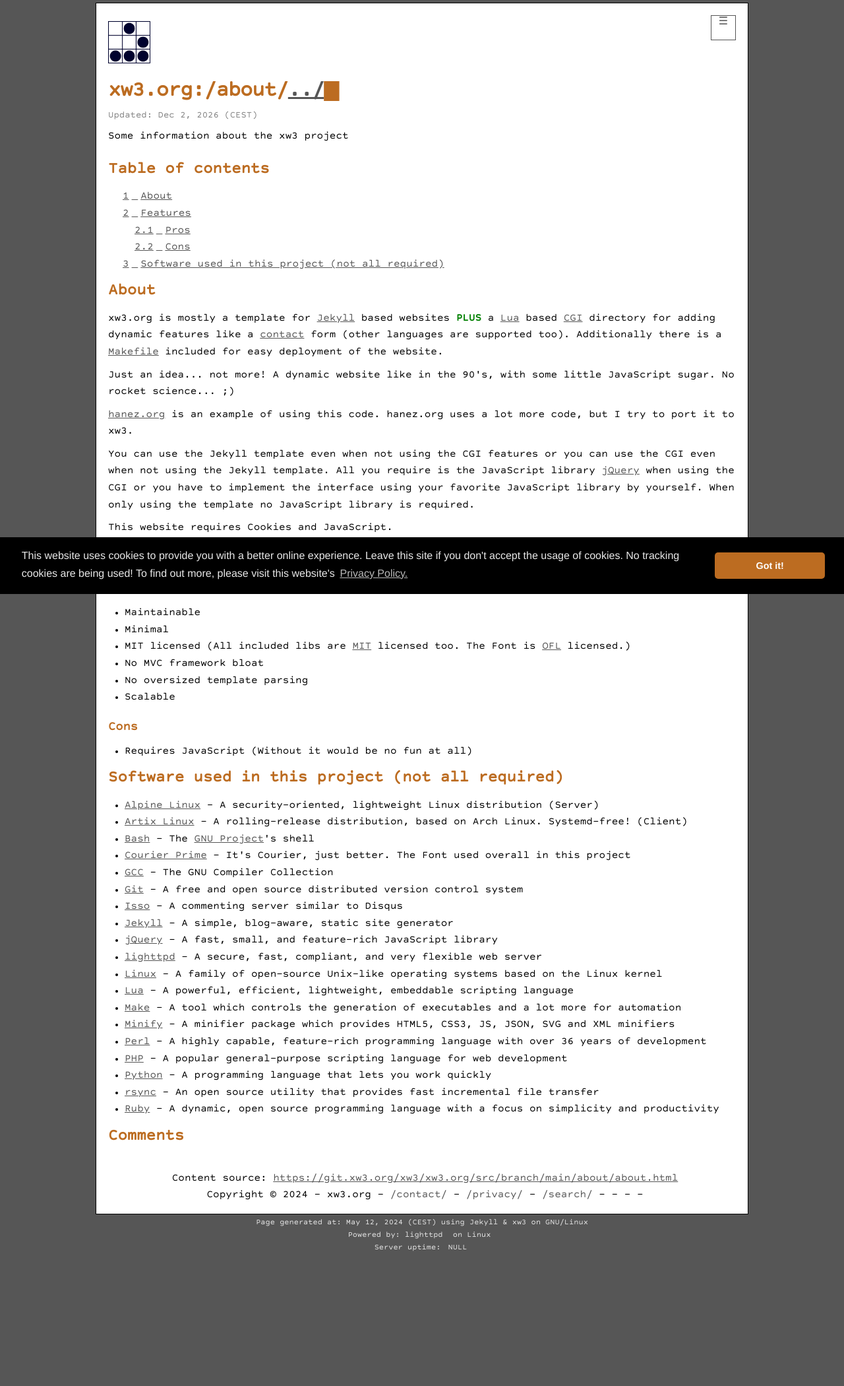
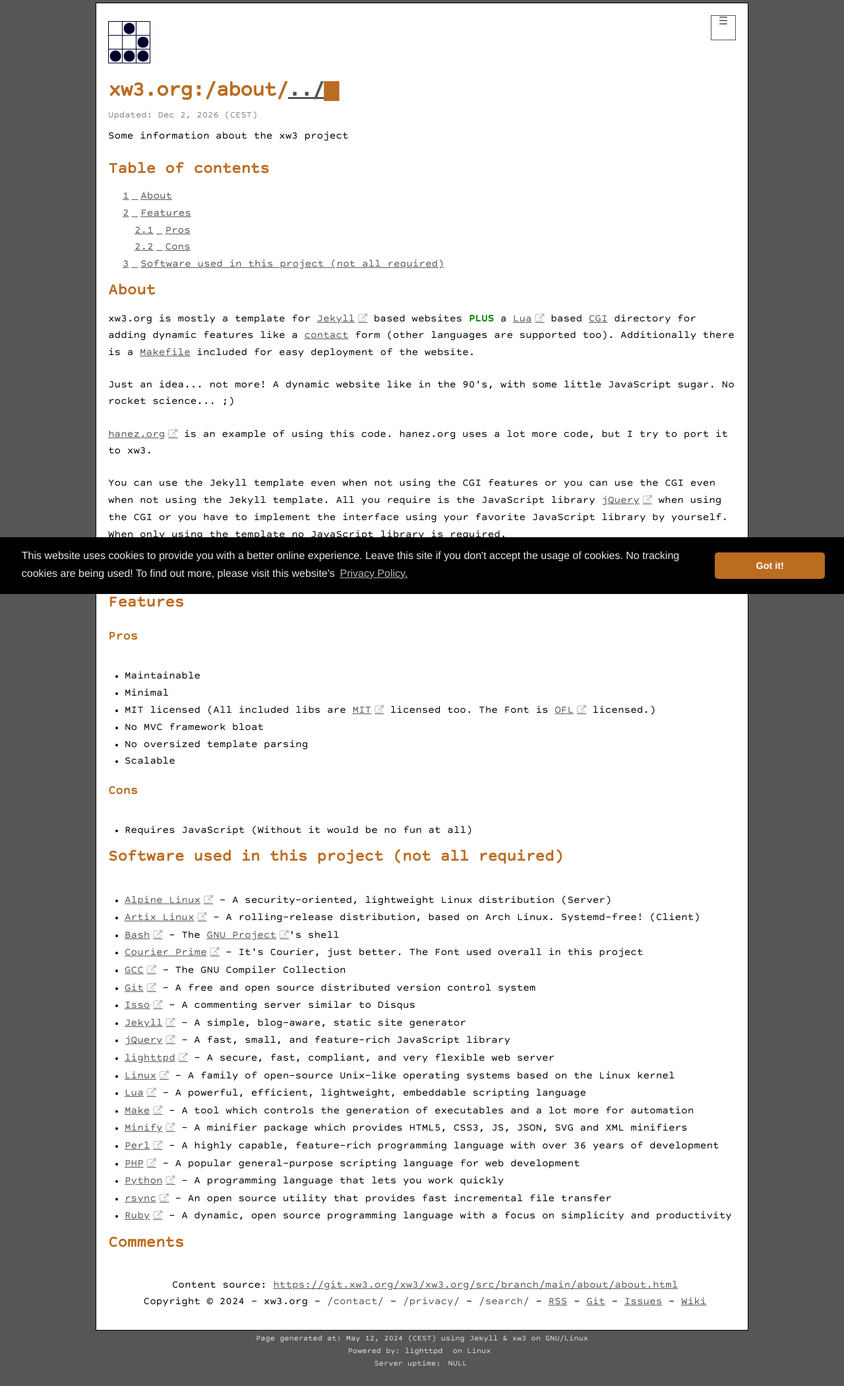
Before and after one commit to hanez/xw3, a Jekyll site: the page built from about/about.html, in a window 1280 px wide. Shown: the whole page at 66% size. Built offline with Jekyll 4.4.1, drawn with Linux system fonts in a browser that asks for light colours; comment, search, counter and statistics services are not loaded; before the commit the page ends 1910 px from its top, so only the background shows below that.

Commit message:
Added icon to external links.

```diff
--- a/_includes/footer.html
+++ b/_includes/footer.html
@@ -6,10 +6,10 @@
         <a class="page-link" href="/contact/" style="text-decoration: none;">/contact/</a> -
         <a class="page-link" href="/privacy/" style="text-decoration: none;">/privacy/</a> -
         <a class="page-link" href="/search/" style="text-decoration: none;">/search/</a> -
-        <a href="/feed.xml" class="rss" title="RSS Feed"><i class="fa fa-rss" aria-hidden="true"></i><span style="display:none;"> RSS Feed</span></a> -
-        <a href="{{ site.git }}" class="git" title="Git repositories"><i class="fa fa-git" aria-hidden="true"></i><span style="display:none;"> Git repositories</span></a> -
-        <a href="{{ site.git }}issues" class="bug" title="Issue Tracker"><i class="fa fa-bug" aria-hidden="true"></i><span style="display:none;"> Issue Tracker</span></a> -
-        <a href="{{ site.git }}wiki" class="book" title="Wiki"><i class="fa fa-book" aria-hidden="true"></i><span style="display:none;"> Wiki</span></a>
+        <a class="page-link" href="/feed.xml" title="RSS Feed">RSS</a> -
+        <a class="page-link" href="{{ site.git }}" title="Git Repositories">Git</a> -
+        <a class="page-link" href="{{ site.git }}issues" title="Issue Tracker">Issues</span></a> -
+        <a class="page-link" href="{{ site.git }}wiki" title="Wiki">Wiki</a>
       </p>
     </div>
   </div>
--- a/_sass/_base.scss
+++ b/_sass/_base.scss
@@ -118,9 +118,14 @@ a:active {
   text-decoration: none;
 }
 
+a.ext:after {
+  content: "&#128279";
+  font-size: 14px;
+}
+
 p {
   //text-align: justify;
-  padding: 0px 0px 0px 0px;
+  padding: 0px 0px 14px 0px;
 }
 
 blockquote {
--- a/about/about.html
+++ b/about/about.html
@@ -12,13 +12,13 @@ tags:
 <h2>About</h2>
 
 <div>
-  <p>xw3.org is mostly a template for <a href="https://jekyllrb.com/">Jekyll</a> based websites <b style="color:green;">PLUS</b> a <a href="https://www.lua.org/">Lua</a> based <a href="https://git.xw3.org/xw3/cgi">CGI</a> directory for adding dynamic features like a <a href="/contact/">contact</a> form (other languages are supported too). Additionally there is a <a href="https://git.xw3.org/xw3/xw3.org/src/branch/main/Makefile">Makefile</a> included for easy deployment of the website.</p>
+  <p>xw3.org is mostly a template for <a href="https://jekyllrb.com/" class="ext">Jekyll</a> based websites <b style="color:green;">PLUS</b> a <a href="https://www.lua.org/" class="ext">Lua</a> based <a href="https://git.xw3.org/xw3/cgi">CGI</a> directory for adding dynamic features like a <a href="/contact/">contact</a> form (other languages are supported too). Additionally there is a <a href="https://git.xw3.org/xw3/xw3.org/src/branch/main/Makefile">Makefile</a> included for easy deployment of the website.</p>
 
   <p>Just an idea... not more! A dynamic website like in the 90's, with some little JavaScript sugar. No rocket science... ;)</p>
 
-  <p><a href="https://hanez.org">hanez.org</a> is an example of using this code. hanez.org uses a lot more code, but I try to port it to xw3.</p>
+  <p><a href="https://hanez.org" class="ext">hanez.org</a> is an example of using this code. hanez.org uses a lot more code, but I try to port it to xw3.</p>
 
-  <p>You can use the Jekyll template even when not using the CGI features or you can use the CGI even when not using the Jekyll template. All you require is the JavaScript library <a href="https://jquery.com/">jQuery</a> when using the CGI or you have to implement the interface using your favorite JavaScript library by yourself. When only using the template no JavaScript library is required.</p>
+  <p>You can use the Jekyll template even when not using the CGI features or you can use the CGI even when not using the Jekyll template. All you require is the JavaScript library <a href="https://jquery.com/" class="ext">jQuery</a> when using the CGI or you have to implement the interface using your favorite JavaScript library by yourself. When only using the template no JavaScript library is required.</p>
 
   <p>This website requires Cookies and JavaScript.</p>
 </div>
@@ -27,41 +27,41 @@ tags:
 
 <h3>Pros</h3>
 
-<ul>
+<p><ul>
   <li>Maintainable</li>
   <li>Minimal</li>
-  <li>MIT licensed (All included libs are <a href="https://opensource.org/license/MIT">MIT</a> licensed too. The Font is <a href="https://openfontlicense.org/">OFL</a> licensed.)</li>
+  <li>MIT licensed (All included libs are <a href="https://opensource.org/license/MIT" class="ext">MIT</a> licensed too. The Font is <a href="https://openfontlicense.org/" class="ext">OFL</a> licensed.)</li>
   <li>No MVC framework bloat</li>
   <li>No oversized template parsing</li>
   <li>Scalable</li>
-</ul>
+</ul></p>
 
 <h3>Cons</h3>
 
-<ul>
+<p><ul>
   <li>Requires JavaScript (Without it would be no fun at all)</li>
-</ul>
+</ul></p>
 
 <h2>Software used in this project (not all required)</h2>
 
-<ul>
-  <li><a href="https://alpinelinux.org/">Alpine Linux</a> - A security-oriented, lightweight Linux distribution (Server)</li>
-  <li><a href="https://artixlinux.org/">Artix Linux</a> - A rolling-release distribution, based on Arch Linux. Systemd-free! (Client)</li>
-  <li><a href="https://www.gnu.org/software/bash/">Bash</a> - The <a href="https://www.gnu.org/">GNU Project</a>'s shell</li>
-  <li><a href="https://quoteunquoteapps.com/courierprime/">Courier Prime</a> - It's Courier, just better. The Font used overall in this project</li>
-  <li><a href="https://gcc.gnu.org/">GCC</a> - The GNU Compiler Collection</li>
-  <li><a href="https://git-scm.com/">Git</a> - A free and open source distributed version control system</li>
-  <li><a href="https://isso-comments.de/">Isso</a> - A commenting server similar to Disqus</li>
-  <li><a href="https://jekyllrb.com/">Jekyll</a> - A simple, blog-aware, static site generator</li>
-  <li><a href="https://jquery.com/">jQuery</a> - A fast, small, and feature-rich JavaScript library</li>
-  <li><a href="https://www.lighttpd.net/">lighttpd</a> - A secure, fast, compliant, and very flexible web server</li>
-  <li><a href="https://kernel.org/">Linux</a> - A family of open-source Unix-like operating systems based on the Linux kernel</li>
-  <li><a href="https://www.lua.org/">Lua</a> - A powerful, efficient, lightweight, embeddable scripting language</li>
-  <li><a href="https://www.gnu.org/software/make/">Make</a> - A tool which controls the generation of executables and a lot more for automation</li>
-  <li><a href="https://github.com/tdewolff/minify">Minify</a> - A minifier package which provides HTML5, CSS3, JS, JSON, SVG and XML minifiers</li>
-  <li><a href="https://www.perl.org/">Perl</a> - A highly capable, feature-rich programming language with over 36 years of development</li>
-  <li><a href="https://www.php.net/">PHP</a> - A popular general-purpose scripting language for web development</li>
-  <li><a href="https://www.python.org/">Python</a> - A programming language that lets you work quickly</li>
-  <li><a href="https://rsync.samba.org/">rsync</a> - An open source utility that provides fast incremental file transfer</li>
-  <li><a href="https://www.ruby-lang.org/en/">Ruby</a> - A dynamic, open source programming language with a focus on simplicity and productivity</li>
-</ul>
+<p><ul>
+  <li><a href="https://alpinelinux.org/" class="ext">Alpine Linux</a> - A security-oriented, lightweight Linux distribution (Server)</li>
+  <li><a href="https://artixlinux.org/" class="ext">Artix Linux</a> - A rolling-release distribution, based on Arch Linux. Systemd-free! (Client)</li>
+  <li><a href="https://www.gnu.org/software/bash/" class="ext">Bash</a> - The <a href="https://www.gnu.org/" class="ext">GNU Project</a>'s shell</li>
+  <li><a href="https://quoteunquoteapps.com/courierprime/" class="ext">Courier Prime</a> - It's Courier, just better. The Font used overall in this project</li>
+  <li><a href="https://gcc.gnu.org/" class="ext">GCC</a> - The GNU Compiler Collection</li>
+  <li><a href="https://git-scm.com/" class="ext">Git</a> - A free and open source distributed version control system</li>
+  <li><a href="https://isso-comments.de/" class="ext">Isso</a> - A commenting server similar to Disqus</li>
+  <li><a href="https://jekyllrb.com/" class="ext">Jekyll</a> - A simple, blog-aware, static site generator</li>
+  <li><a href="https://jquery.com/" class="ext">jQuery</a> - A fast, small, and feature-rich JavaScript library</li>
+  <li><a href="https://www.lighttpd.net/" class="ext">lighttpd</a> - A secure, fast, compliant, and very flexible web server</li>
+  <li><a href="https://kernel.org/" class="ext">Linux</a> - A family of open-source Unix-like operating systems based on the Linux kernel</li>
+  <li><a href="https://www.lua.org/" class="ext">Lua</a> - A powerful, efficient, lightweight, embeddable scripting language</li>
+  <li><a href="https://www.gnu.org/software/make/" class="ext">Make</a> - A tool which controls the generation of executables and a lot more for automation</li>
+  <li><a href="https://github.com/tdewolff/minify" class="ext">Minify</a> - A minifier package which provides HTML5, CSS3, JS, JSON, SVG and XML minifiers</li>
+  <li><a href="https://www.perl.org/" class="ext">Perl</a> - A highly capable, feature-rich programming language with over 36 years of development</li>
+  <li><a href="https://www.php.net/" class="ext">PHP</a> - A popular general-purpose scripting language for web development</li>
+  <li><a href="https://www.python.org/" class="ext">Python</a> - A programming language that lets you work quickly</li>
+  <li><a href="https://rsync.samba.org/" class="ext">rsync</a> - An open source utility that provides fast incremental file transfer</li>
+  <li><a href="https://www.ruby-lang.org/en/" class="ext">Ruby</a> - A dynamic, open source programming language with a focus on simplicity and productivity</li>
+</ul></p>
--- a/index.html
+++ b/index.html
@@ -23,11 +23,11 @@ description: The xw3 CGI research project
 <h2>About</h2>
 
 <div>
-  <p>xw3.org is mostly a template for <a href="https://jekyllrb.com/">Jekyll</a> based websites <b style="color:green;">PLUS</b> a <a href="https://www.lua.org/">Lua</a> based <a href="https://git.xw3.org/xw3/cgi">CGI</a> directory for adding dynamic features like a <a href="/contact/">contact</a> form (other languages are supported too). Additionally there is a <a href="https://git.xw3.org/xw3/xw3.org/src/branch/main/Makefile">Makefile</a> included for easy deployment of the website.</p>
+  <p>xw3.org is mostly a template for <a href="https://jekyllrb.com/" class="ext">Jekyll</a> based websites <b style="color:green;">PLUS</b> a <a href="https://www.lua.org/" class="ext">Lua</a> based <a href="https://git.xw3.org/xw3/cgi">CGI</a> directory for adding dynamic features like a <a href="/contact/">contact</a> form (other languages are supported too). Additionally there is a <a href="https://git.xw3.org/xw3/xw3.org/src/branch/main/Makefile">Makefile</a> included for easy deployment of the website.</p>
 
   <p>Just an idea... not more! A dynamic website like in the 90's, with some little JavaScript sugar. No rocket science... ;)</p>
 
-  <p><a href="https://hanez.org">hanez.org</a> is an example of using this code. hanez.org uses a lot more code, but I try to port it to xw3.</p>
+  <p><a href="https://hanez.org" class="ext">hanez.org</a> is an example of using this code. hanez.org uses a lot more code, but I try to port it to xw3.</p>
 </div>
 
 <p style="text-align:right;"><a href="/about/">[More about]</a></p>
```
